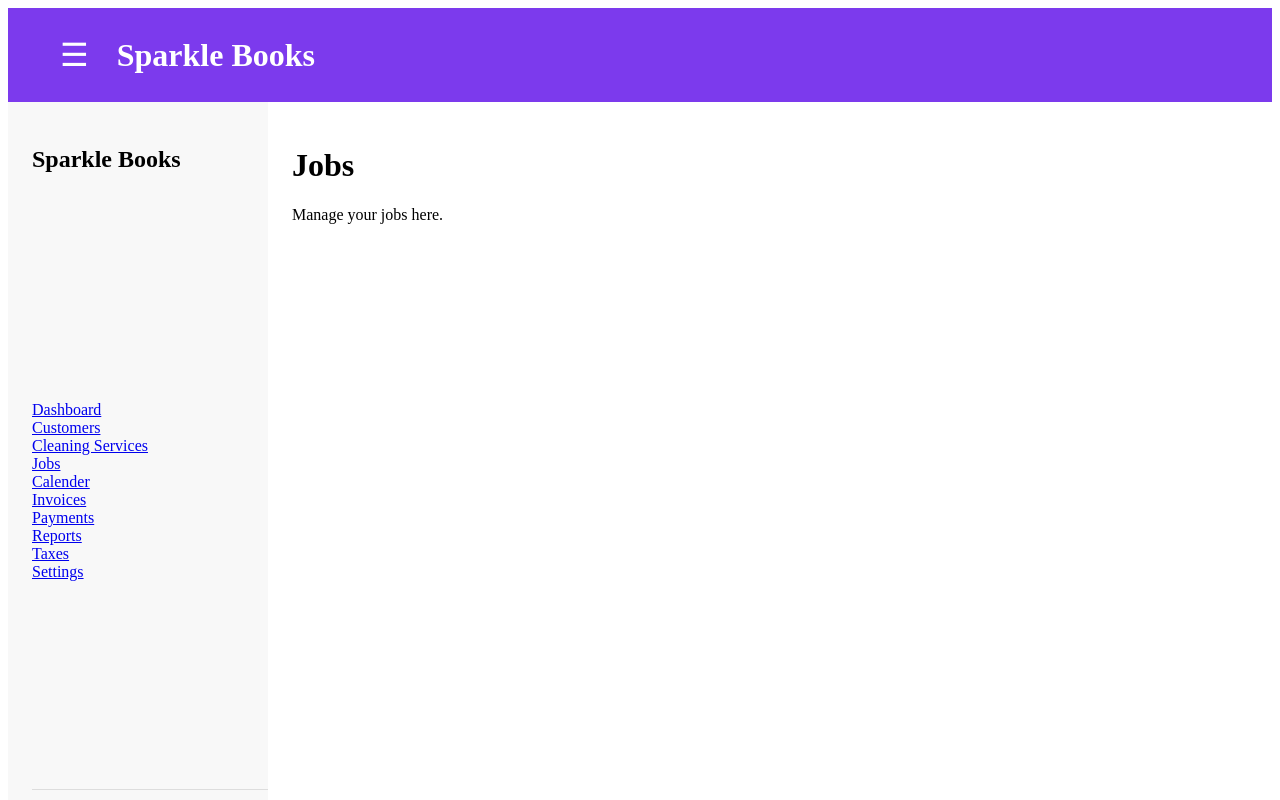
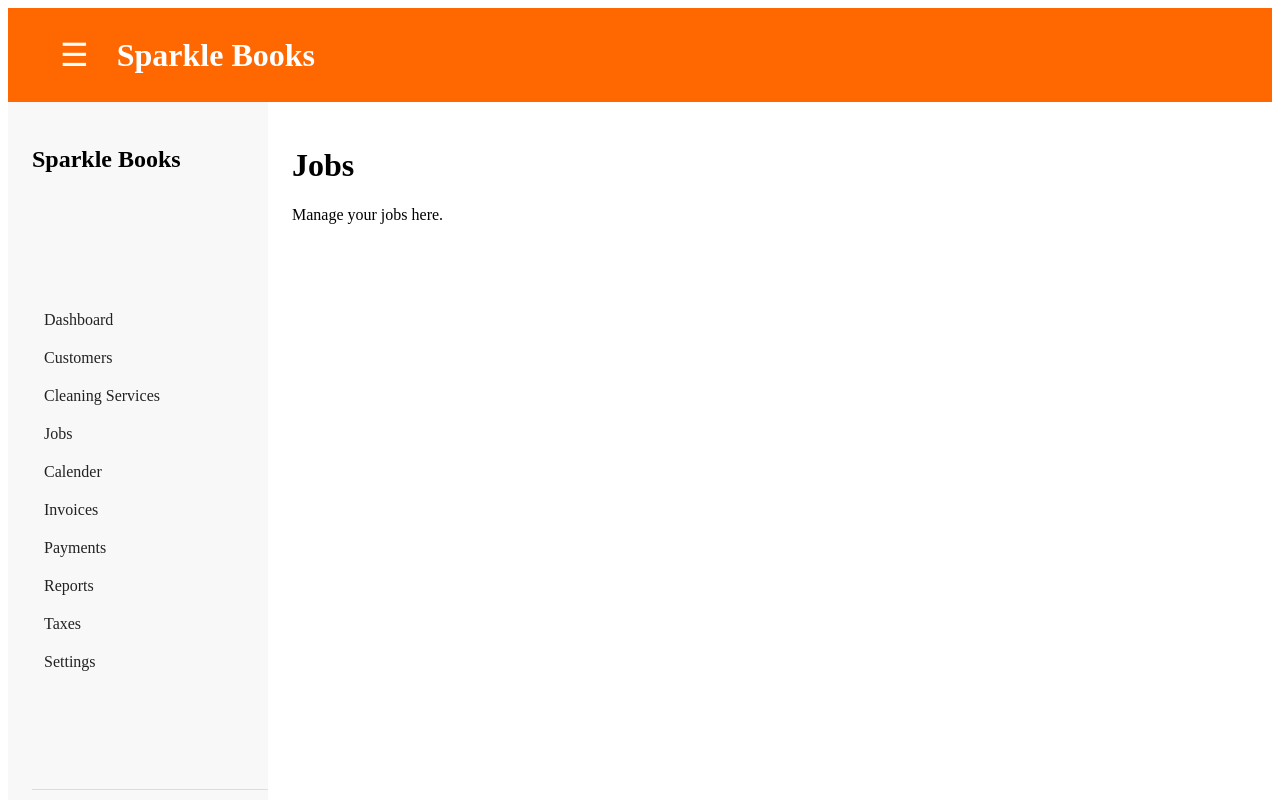
Before and after one commit to Carl32623/Sparkle_Books, an Angular app: page /jobs in a window 1280 px wide. Shown: the top 800 px of the page. Built offline with nearby package versions, Linux system fonts and the light colour scheme.

Commit message:
updated css to sidebar

```diff
--- a/src/app/layout/header/header.scss
+++ b/src/app/layout/header/header.scss
@@ -3,7 +3,7 @@
     justify-content: space-between;
     align-items: center;
     padding: 20px 40px;
-    background: #7C3AED;
+    background: #FF6700;
     color: white;
 }
 
--- a/src/app/layout/sidebar/sidebar.html
+++ b/src/app/layout/sidebar/sidebar.html
@@ -3,6 +3,7 @@
         <h2>Sparkle Books</h2>
     </div>
 
+    <nav class="sidebar-nav">
         <nav class="navigation">
             <ul>
                 <li><a routerLink="/dashboard">Dashboard</a></li>
@@ -17,6 +18,7 @@
                 <li><a routerLink="/settings">Settings</a></li>
             </ul>
         </nav>
+    </nav>
 
     <div class="user">
         <h4>Administrator</h4>
--- a/src/app/layout/sidebar/sidebar.scss
+++ b/src/app/layout/sidebar/sidebar.scss
@@ -19,3 +19,22 @@
     border-top: 1px solid #ddd;
     padding-top: 20px;
 }
+
+.sidebar-nav {
+    display: flex;
+    flex-direction: column;
+    gap: 8px;
+}
+
+.sidebar-nav a {
+    display: block;
+    padding: 10px 12px;
+    text-decoration: none;
+    color: #222;
+    border-radius: 8px;
+    font-size: 16px;
+}
+
+.sidebar-nav a:hover {
+    background-color: #ececec;
+}
```
Lines whose indentation alone changed are shown as unchanged.
